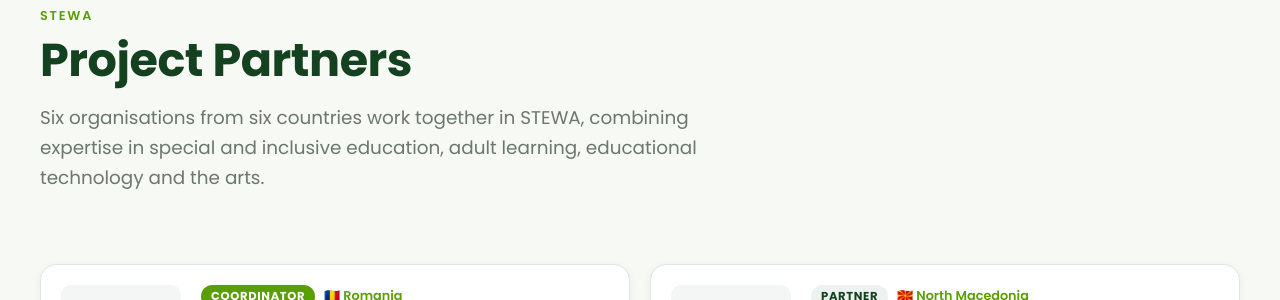
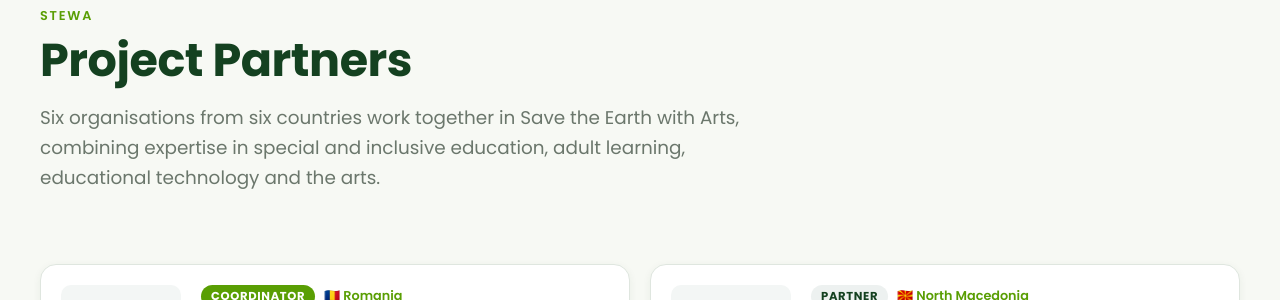
Before and after one commit to aanczka/stewa-website, a Jekyll site: the page built from partners.md, in a window 1280 px wide. Shown: the part 145-445 px from the top of the page. Built offline with Jekyll 4.4.1, drawn with Linux system fonts in a browser that asks for light colours.

Commit message:
Update partners.md

```diff
--- a/partners.md
+++ b/partners.md
@@ -2,8 +2,8 @@
 title: Project Partners
 permalink: /partners/
 wide: true
-lead: Six organisations from six countries work together in STEWA, combining expertise in special and inclusive education, adult learning, educational technology and the arts.
-description: The six partner organisations of the STEWA Erasmus+ project.
+lead: Six organisations from six countries work together in Save the Earth with Arts, combining expertise in special and inclusive education, adult learning, educational technology and the arts.
+description: The six partner organisations of the Save the Earth with Arts Erasmus+ project.
 ---
 <div class="partner-grid">
 {%- for p in site.data.partners %}
```
